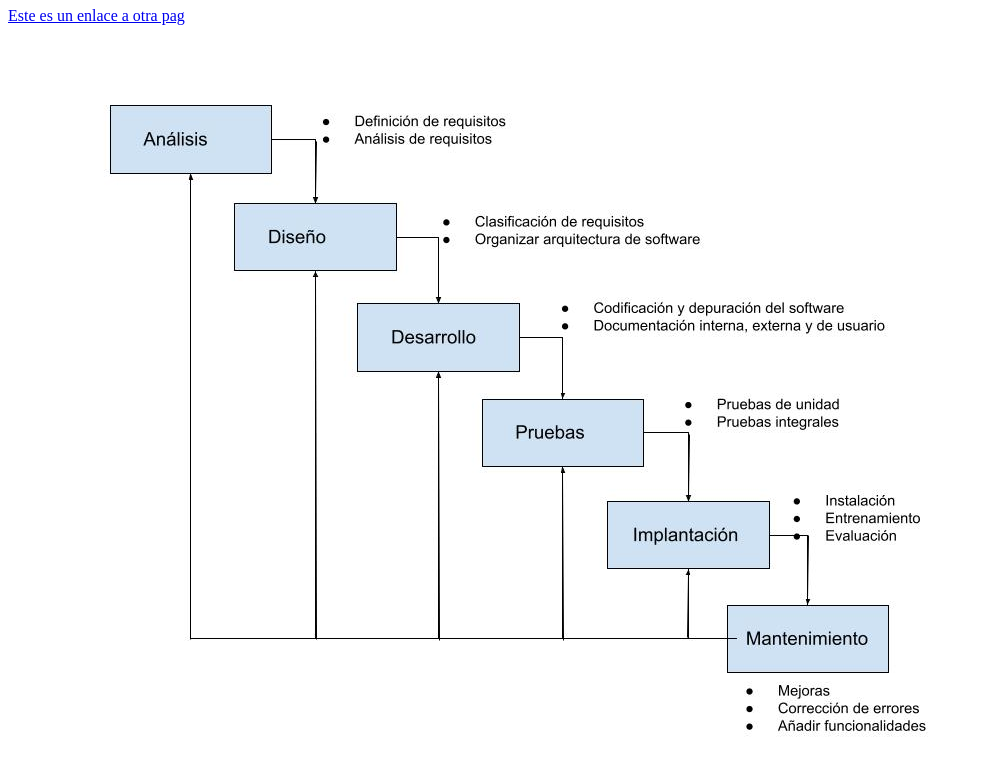
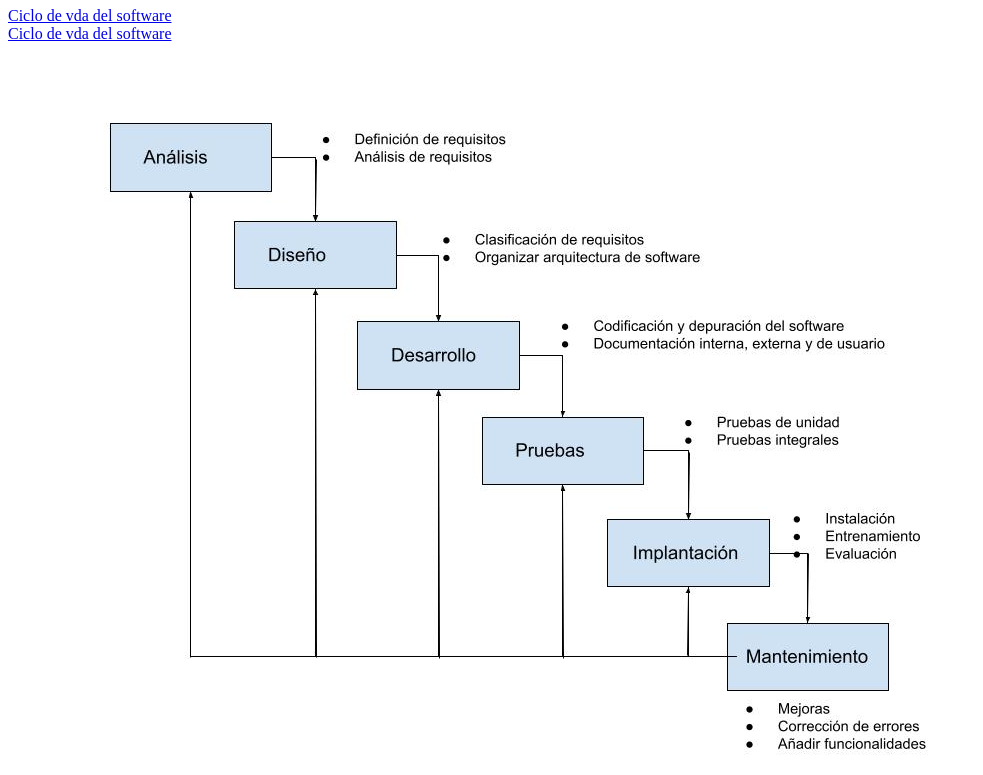
Before and after one commit to jesuusvm16/jesuusvm16, a plain HTML site: page Tema1/tema1.html in a window 1280 px wide. Shown: the part 73-848 px from the top of the page, without its empty margins (0-983 px from the left). Drawn offline with Linux system fonts and the light colour scheme.

Commit message:
Update tema1.html

```diff
--- a/Tema1/tema1.html
+++ b/Tema1/tema1.html
@@ -6,8 +6,8 @@
 </head>
 <body>
 	<h1>Actividades tema 1</h1>
-	<a href="Primera Web.html">Este es un enlace a otra pag</a><br>
-
+	<a href="https://github.com/jesuusvm16/jesuusvm16.github.io/blob/main/Tema1/Ciclodevidadelsoftware.html">Ciclo de vda del software</a><br>
+	<a href="https://github.com/jesuusvm16/jesuusvm16.github.io/blob/main/Tema1/Ciclodevidadelsoftware.html">Ciclo de vda del software</a><br>
 
 	<img src="Gráfico.jpg">
 
```
